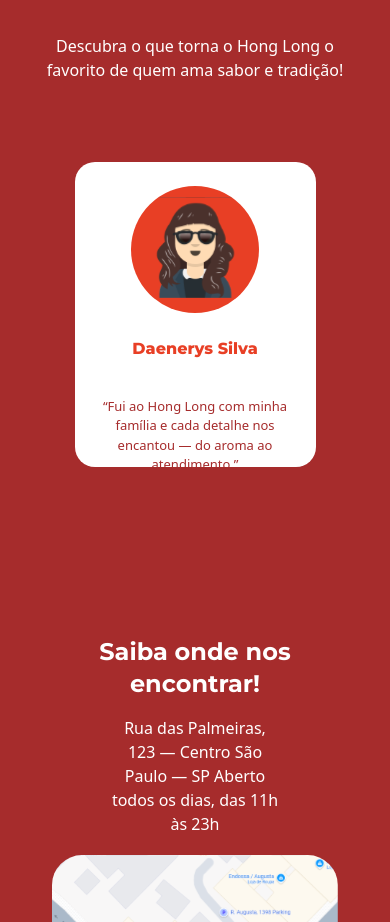
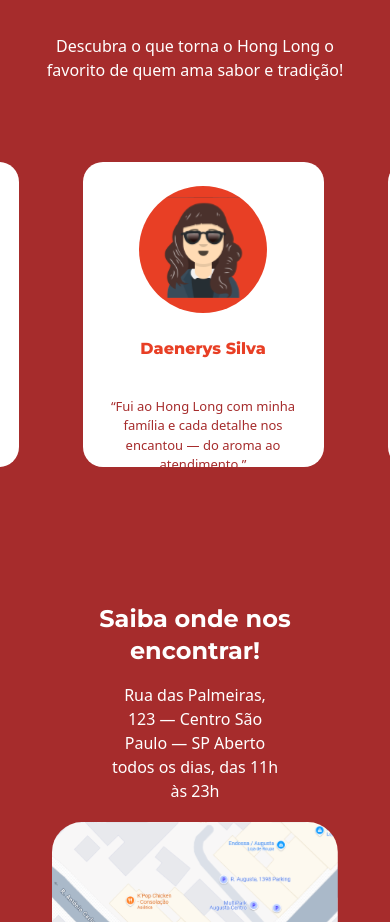
Before and after one commit to MarlonRamos07/Hong-Long, a React (Vite) app: page / in a window 390 px wide. Shown: the part 4020-4942 px from the top of the page. Built offline with nearby package versions, Linux system fonts and the light colour scheme.

Commit message:
Testando Fluidez mobile

```diff
--- a/src/Componentes-Landing/Carrossel.jsx
+++ b/src/Componentes-Landing/Carrossel.jsx
@@ -43,7 +43,7 @@ function Carrossel() {
         >
           {cardData.map((data, index) => (
             <motion.div
-              className='p-10 min-w-[20.063rem] min-h-[26.125rem]'
+              className='p-10 md:min-w-[20.063rem] md:min-h-[26.125rem]'
               key={index}
             >
               <CardPessoa
@@ -66,7 +66,7 @@ function Carrossel() {
         >
           {cardData.map((data, index) => (
             <motion.div
-              className='p-10 min-w-[20.063rem] min-h-[26.125rem]'
+              className='p-10 min-w-[19.063rem] min-h-[15.125rem]'
               key={index}
             >
               <CardPessoa
```
